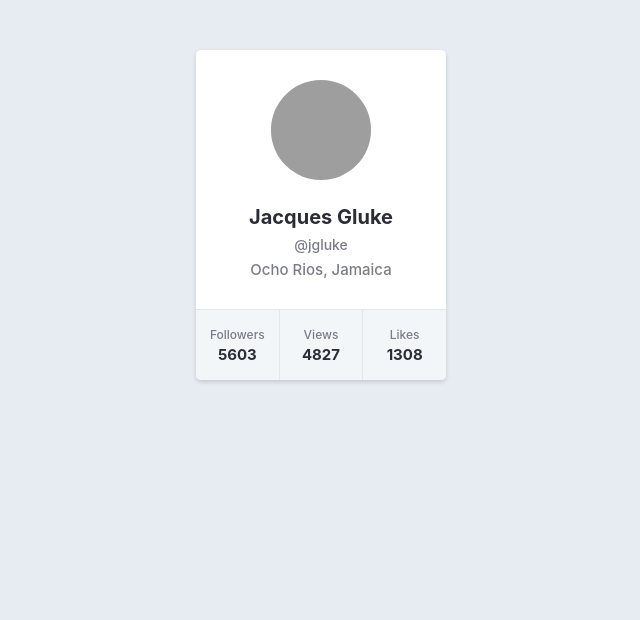
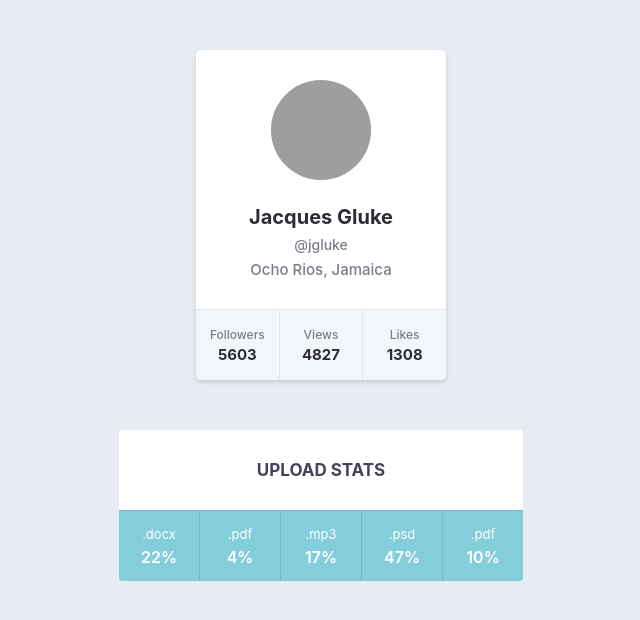
Before and after one commit to chamomile22/goit-react-hw-01-components, a React (Create React App) app: page / in a window 1280 px wide. Shown: the top 620 px of the page, without its empty margins (319-959 px from the left). Built offline with nearby package versions, Linux system fonts and the light colour scheme; grey boxes are pictures that could not be loaded.

Commit message:
task 2 done

```diff
--- a/src/components/App.jsx
+++ b/src/components/App.jsx
@@ -1,8 +1,11 @@
 import { Profile } from './Profile/Profile';
+import { Statistics } from './Statistics/Statistics';
 import user from '../utils/user.json';
+import data from '../utils/data.json';
 
 export const App = () => {
   return (
+    <>
     <Profile
       username={user.username}
       tag={user.tag}
@@ -10,5 +13,7 @@ export const App = () => {
       avatar={user.avatar}
       stats={user.stats}
     />
+    <Statistics title="Upload stats" stats={data}/>
+    </>
   );
 };
--- /dev/null
+++ b/src/components/Statistics/Statistics.jsx
@@ -0,0 +1,23 @@
+import PropTypes from 'prop-types';
+import css from './Statistics.module.css';
+import { StatisticsItem } from '../StatisticsItem/StatisticsItem';
+
+export const Statistics = ({ title, stats }) => {
+  return (
+    <section className={css.statistics}>
+      {title && <h2 className={css.title}>{title}</h2>}
+
+      <ul className={css["stat-list"]}>
+        {stats.map(item => {
+          return (
+            <StatisticsItem
+              key={item.id}
+              label={item.label}
+              percentage={item.percentage}
+            />
+          );
+        })}
+      </ul>
+    </section>
+  );
+};
--- /dev/null
+++ b/src/components/Statistics/Statistics.module.css
@@ -0,0 +1,28 @@
+.statistics{
+  max-width: max-content;
+  margin-left: auto;
+  margin-right: auto;
+  margin-bottom: 50px;
+  padding-top: 30px;
+
+  background-color: white;
+  border-radius: 3px;
+
+  text-align: center;
+}
+.title{
+  margin-bottom: 30px;
+  color: #45435a;
+  text-transform: uppercase;
+  font-size: 17px;
+  font-weight: 700;
+}
+.stat-list{
+  height: 70px;
+  display: flex;
+  overflow: hidden;
+
+  border-top: 1px solid #73b3d3;
+  border-bottom-left-radius: 3px;
+  border-bottom-right-radius: 3px;
+}
--- /dev/null
+++ b/src/components/StatisticsItem/StatisticsItem.jsx
@@ -0,0 +1,11 @@
+import PropTypes from 'prop-types';
+import css from './StatisticsItem.module.css';
+
+export const StatisticsItem = ({ label, percentage }) => {
+  return (
+    <li className={css.item}>
+      <span className={css.label}>{label}</span>
+      <span className={css.percentage}>{percentage}%</span>
+    </li>
+  );
+};
--- /dev/null
+++ b/src/components/StatisticsItem/StatisticsItem.module.css
@@ -0,0 +1,21 @@
+.item{
+  min-width: 80px;
+  display: flex;
+  flex-direction: column;
+  justify-content: center;
+  align-items: center;
+
+  color: white;
+  background-color: #84cddb;
+}
+.item:not(:last-child){
+  border-right: 1px solid #73b3d3;
+}
+.label{
+  margin-bottom: 5px;
+  font-size: 13px;
+}
+.percentage{
+  font-size: 16px;
+  font-weight: 600;
+}
--- a/src/index.css
+++ b/src/index.css
@@ -10,7 +10,7 @@ body {
 
   background-color: #e7ecf2;
 }
-p {
+h1, h2, h3, h4, h5,p {
   margin: 0;
 }
 ul {
--- /dev/null
+++ b/src/utils/data.json
@@ -0,0 +1,7 @@
+[
+  { "id": "id-1", "label": ".docx", "percentage": 22 },
+  { "id": "id-2", "label": ".pdf", "percentage": 4 },
+  { "id": "id-3", "label": ".mp3", "percentage": 17 },
+  { "id": "id-4", "label": ".psd", "percentage": 47 },
+  { "id": "id-5", "label": ".pdf", "percentage": 10 }
+]
```
